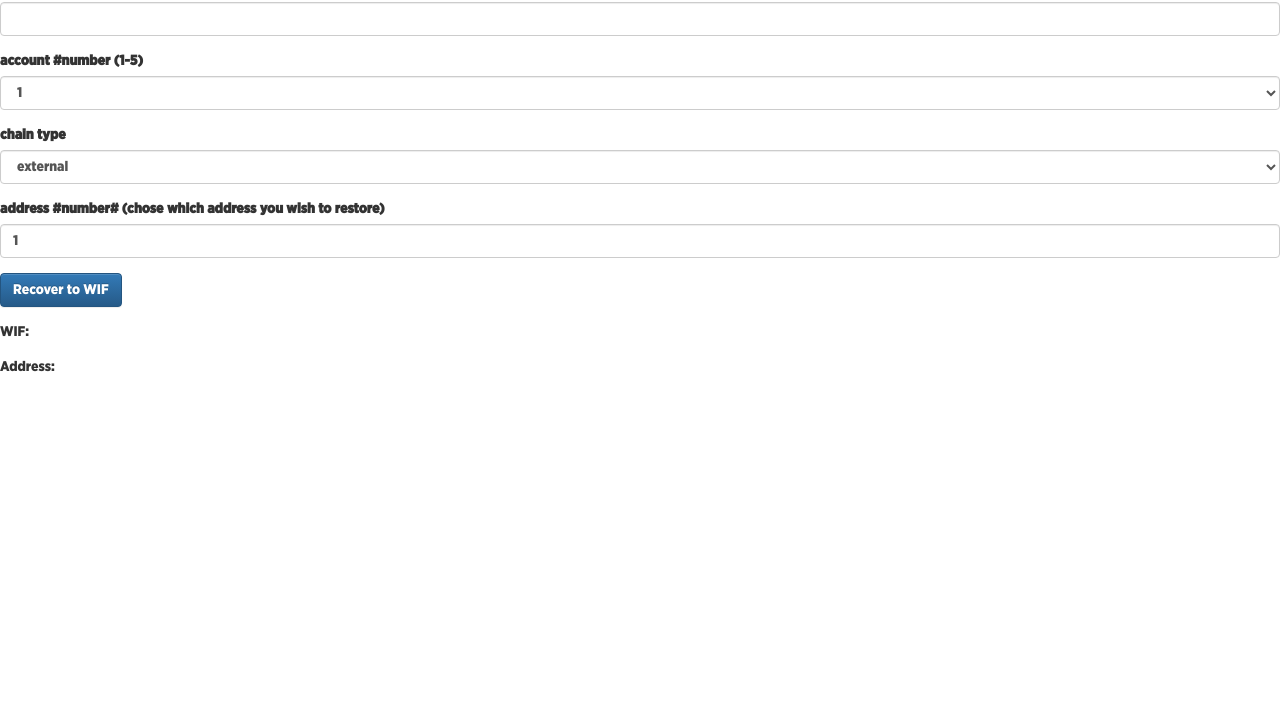
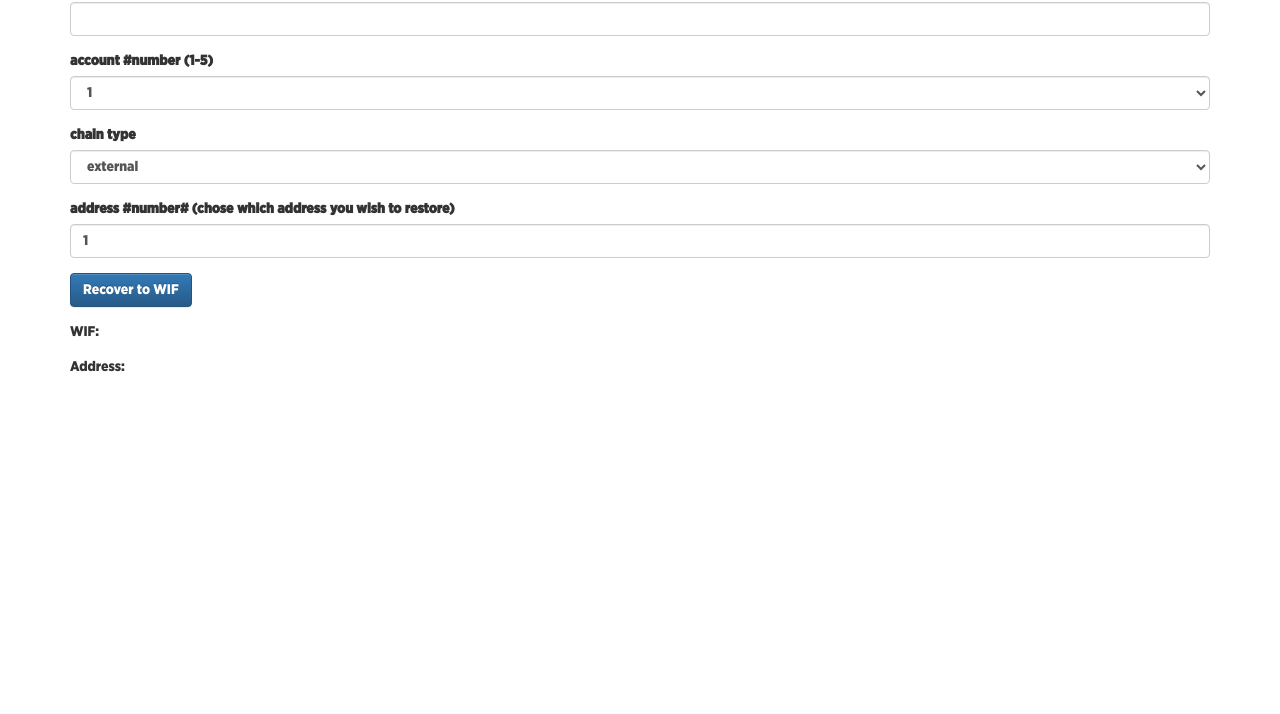
Before and after one commit to tkwang0530/convertseed, a browser extension: page index.html in a window 1280 px wide. Shown: the part 86-800 px from the top of the page. Drawn offline with nearby package versions, Linux system fonts and the light colour scheme.

Commit message:
modify position

```diff
--- a/index.html
+++ b/index.html
@@ -31,9 +31,20 @@
       /* font-weight: bolder; */
       /* font-size: 15px; */
     }
+    body {
+      display: -moz-flex;
+      display: -webkit-flex;
+      display: -ms-flex;
+      display: flex;
+      -moz-justify-content: center;
+      -webkit-justify-content: center;
+      -ms-justify-content: center;
+      justify-content: center;
+    }
   </style>
 </head>
 <body>
+  <div class="container">
     <h2>Seed Restorer</h2>
     <form>
       <div class="form-group">
@@ -76,5 +87,6 @@
         </div>
       </div>
     </form>
+  </div>
 </body>
 </html>
```
Lines whose indentation alone changed are shown as unchanged.
